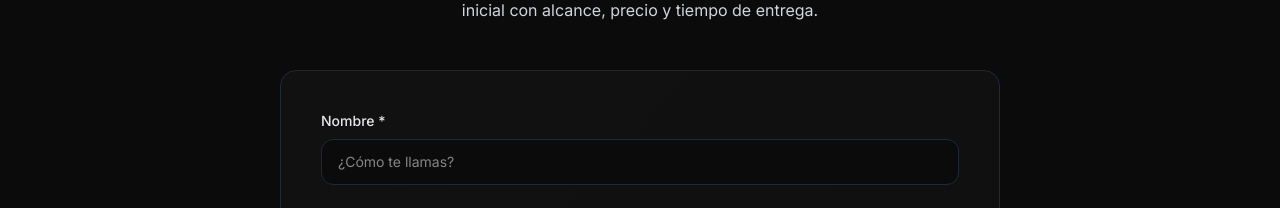
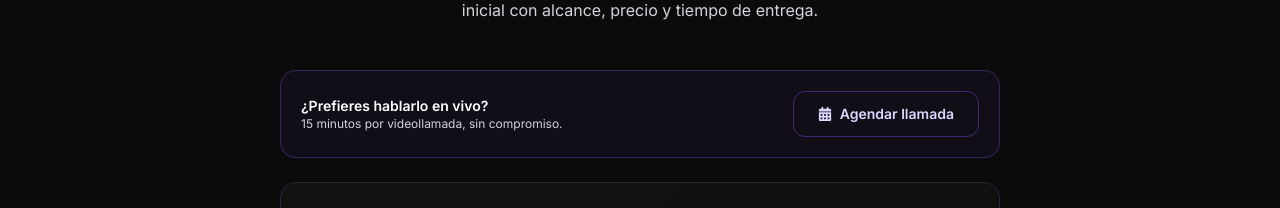
Before and after one commit to FronDeveloper/portafolio-wilson-dev, a Next.js app: page /cotizar in a window 1280 px wide. Shown: the part 328-536 px from the top of the page. Built offline with nearby package versions, Linux system fonts and the light colour scheme; no server answers.

Commit message:
P1: agenda de llamadas con Cal.com en contacto, cotizar, gracias, chat y propuestas (evento GA4 schedule_call)

```diff
--- a/app/contact/page.jsx
+++ b/app/contact/page.jsx
@@ -1,6 +1,7 @@
 "use client";
 
 import Navbar from "@/components/Navbar";
+import AgendarLlamada from "@/components/AgendarLlamada";
 import { useState, useEffect } from "react";
 import Link from "next/link";
 import {
@@ -221,6 +222,17 @@ export default function Contact() {
           </div>
         )}
 
+        <div className="mt-10 bg-[#111] p-6 rounded-xl border border-[#C2B280]/30">
+          <h2 className="text-lg font-semibold mb-2">
+            ¿Prefieres hablarlo en vivo?
+          </h2>
+          <p className="text-gray-300 text-sm mb-4">
+            Agenda una llamada de 15 minutos: revisamos qué necesitas, si te
+            puedo ayudar y qué sigue. Sin compromiso.
+          </p>
+          <AgendarLlamada ubicacion="contacto" />
+        </div>
+
         <div className="mt-10 pt-6 border-t border-gray-800">
           <h3 className="text-lg font-semibold mb-3">También puedes contactarme directamente:</h3>
           <p className="text-gray-400">📧 wilson.arroyo12@gmail.com</p>
--- a/app/cotizar/page.jsx
+++ b/app/cotizar/page.jsx
@@ -15,6 +15,7 @@ import {
   captureUTMParams,
   getAttribution,
 } from "@/lib/analytics/meta-events";
+import AgendarLlamada from "@/components/AgendarLlamada";
 import { PRESUPUESTOS, TIPOS_PROYECTO } from "@/lib/pricing";
 
 export default function CotizarPage() {
@@ -141,6 +142,23 @@ export default function CotizarPage() {
             Cuéntame qué necesitas. En menos de 24 horas te envío una propuesta
             inicial con alcance, precio y tiempo de entrega.
           </p>
+        </div>
+
+        <div className="mb-6 flex flex-col gap-4 rounded-2xl border border-violet-500/30 bg-violet-500/5 p-5 sm:flex-row sm:items-center sm:justify-between">
+          <div>
+            <p className="text-sm font-semibold text-white">
+              ¿Prefieres hablarlo en vivo?
+            </p>
+            <p className="text-xs text-gray-300">
+              15 minutos por videollamada, sin compromiso.
+            </p>
+          </div>
+          <AgendarLlamada
+            ubicacion="cotizar"
+            variante="violeta"
+            etiqueta="Agendar llamada"
+            className="shrink-0"
+          />
         </div>
 
         <div className="bg-gradient-to-br from-[#111] to-[#0F0F0F] border border-gray-800 rounded-2xl p-6 md:p-10">
--- a/app/gracias/page.jsx
+++ b/app/gracias/page.jsx
@@ -1,5 +1,6 @@
 import Link from "next/link";
 import { FaCheckCircle, FaWhatsapp, FaArrowRight } from "react-icons/fa";
+import AgendarLlamada from "@/components/AgendarLlamada";
 
 // Página de confirmación: no debe indexarse ni disparar otro evento Lead.
 export const metadata = {
@@ -49,7 +50,7 @@ export default function GraciasPage() {
                 2
               </span>
               <span>
-                Si te interesa, agendamos una llamada de 30 min para detallar el
+                Si te interesa, agendamos una llamada de 15 min para detallar el
                 proyecto.
               </span>
             </li>
@@ -63,6 +64,13 @@ export default function GraciasPage() {
               </span>
             </li>
           </ol>
+        </div>
+
+        <div className="bg-[#111] border border-[#C2B280]/30 rounded-2xl p-6 mb-6">
+          <p className="text-sm text-gray-300 mb-4">
+            ¿Prefieres no esperar el correo? Elige tú mismo el horario.
+          </p>
+          <AgendarLlamada ubicacion="gracias" className="w-full sm:w-auto" />
         </div>
 
         <div className="bg-green-500/5 border border-green-500/20 rounded-2xl p-6 mb-6">
--- a/app/panel/page.tsx
+++ b/app/panel/page.tsx
@@ -118,6 +118,10 @@ ${mdToHtmlBody(md)}
       Para iniciar el proyecto, responde este documento escribiendo “Aprobado” y realiza el
       anticipo del 50%. La propuesta tiene una validez de 15 días calendario desde la fecha de emisión.
     </p>
+    <p style="margin:0 0 16px; font-size:12px; line-height:1.7; color:#555;">
+      ¿Quieres resolver dudas antes de aprobar? Agenda una llamada de 15 minutos aquí:
+      <a href="https://cal.com/wvalencia/llamada-inicial" style="color:#6E5A20;">cal.com/wvalencia/llamada-inicial</a>
+    </p>
     <table style="width:100%; border-collapse:collapse; font-size:12px; color:#555;">
       <tr>
         <td style="width:50%; padding:0 12px 0 0; vertical-align:bottom;">
@@ -138,7 +142,8 @@ ${mdToHtmlBody(md)}
   <div style="margin-top:28px; border-top:1px solid #e5e0d5; padding-top:18px;">
     <p style="margin:0; font-size:12px; color:#777;">
       Wilson Valencia · WhatsApp +57 301 2821174 ·
-      <a href="https://wvalencia-dev.vercel.app" style="color:#8a7a55;">wvalencia-dev.vercel.app</a>
+      <a href="https://wvalencia-dev.vercel.app" style="color:#8a7a55;">wvalencia-dev.vercel.app</a> ·
+      <a href="https://cal.com/wvalencia/llamada-inicial" style="color:#8a7a55;">Agendar 15 min</a>
     </p>
   </div>
 </div>
--- /dev/null
+++ b/components/AgendarLlamada.jsx
@@ -0,0 +1,48 @@
+"use client";
+
+/**
+ * AgendarLlamada — botón hacia la agenda pública de Cal.com
+ * ============================================================
+ * Abre el enlace en una pestaña nueva (nunca en la misma: el
+ * visitante no debe perder el sitio) y registra el evento GA4
+ * `schedule_call` con la ubicación donde se hizo clic.
+ *
+ * La URL vive en lib/pricing.ts (CAL_URL) para cambiarla en un
+ * solo lugar cuando cambie el dominio o el slug del evento.
+ * ============================================================
+ */
+
+import { FaCalendarAlt } from "react-icons/fa";
+import { CAL_URL } from "@/lib/pricing";
+import { trackGAEvent } from "@/lib/analytics/meta-events";
+
+const VARIANTES = {
+  primario: "bg-[#C2B280] hover:bg-[#d4c69a] text-black font-bold px-6 py-3",
+  secundario:
+    "border border-[#C2B280]/50 text-[#C2B280] hover:bg-[#C2B280]/10 font-semibold px-6 py-3",
+  violeta:
+    "border border-violet-500/40 text-violet-200 hover:bg-violet-500/10 font-semibold px-6 py-3",
+  chat: "w-full bg-[#C2B280] hover:bg-[#d4c69a] text-black font-bold text-xs py-2.5 px-4",
+};
+
+export default function AgendarLlamada({
+  ubicacion = "sitio",
+  variante = "primario",
+  etiqueta = "Agendar llamada de 15 min",
+  className = "",
+}) {
+  const clases = VARIANTES[variante] || VARIANTES.primario;
+
+  return (
+    <a
+      href={CAL_URL}
+      target="_blank"
+      rel="noopener noreferrer"
+      onClick={() => trackGAEvent("schedule_call", { ubicacion })}
+      className={`inline-flex items-center justify-center gap-2 rounded-xl text-sm transition ${clases} ${className}`}
+    >
+      <FaCalendarAlt aria-hidden="true" />
+      {etiqueta}
+    </a>
+  );
+}
--- a/components/ChatWidget.jsx
+++ b/components/ChatWidget.jsx
@@ -24,6 +24,7 @@ import {
   FaLock,
 } from "react-icons/fa";
 import PropuestaForm from "./PropuestaForm";
+import AgendarLlamada from "./AgendarLlamada";
 import {
   trackMetaEvent,
   trackGAEvent,
@@ -388,6 +389,12 @@ export default function ChatWidget() {
                   >
                     📝 Solicitar mi propuesta
                   </button>
+                  <AgendarLlamada
+                    ubicacion="chat_lead"
+                    variante="chat"
+                    etiqueta="Agendar llamada de 15 min"
+                    className="mb-2"
+                  />
                   <button
                     onClick={whatsappDirecto}
                     className="w-full border border-[#25D366]/50 text-[#25D366] hover:bg-[#25D366]/10 font-semibold text-xs py-2.5 rounded-lg transition flex items-center justify-center gap-1.5"
--- a/lib/pricing.ts
+++ b/lib/pricing.ts
@@ -17,6 +17,13 @@ export const SITE_URL =
 
 export const WHATSAPP_PHONE = "573012821174";
 export const CONTACT_EMAIL = "wilson.arroyo12@gmail.com";
+
+/**
+ * Agenda pública (Cal.com) — llamada inicial de 15 min.
+ * Se enlaza como página externa, NO se embebe: el widget de Cal.com
+ * carga scripts y cookies de terceros y rompe el 100 de Lighthouse.
+ */
+export const CAL_URL = "https://cal.com/wvalencia/llamada-inicial";
 
 /** Equivalencia usada solo para mostrar rangos orientativos en USD. */
 export const COP_POR_USD = 4000;
--- a/lib/proposal.ts
+++ b/lib/proposal.ts
@@ -10,6 +10,7 @@
  */
 
 import crypto from "node:crypto";
+import { CAL_URL } from "./pricing";
 
 // ── Sesión del panel ─────────────────────────────────────────────────────────
 
@@ -153,7 +154,7 @@ Con los datos del cliente, escribe una propuesta comercial profesional, cálida
 8. ## Garantía y soporte (incluye 30 días de soporte post-lanzamiento para corregir errores del alcance entregado, sin costo. No cubre cambios nuevos ni funcionalidades adicionales. Después de ese periodo está disponible el mantenimiento mensual: Básico $250.000 COP (1 h/mes), Estándar $350.000 COP (2 h/mes, el más elegido) y Premium $750.000 COP (4 h/mes); hora adicional $100.000 COP. Menciona solo los planes, sin presionar)
 9. ## Propiedad intelectual (al completar el pago total, el cliente es dueño del código y de los entregables del proyecto. Wilson conserva el derecho de mostrar el trabajo en su portafolio, salvo que se acuerde confidencialidad por escrito. Las librerías y servicios de terceros mantienen sus propias licencias)
 10. ## Por qué trabajar conmigo (2-3 líneas. PUEDES mencionar proyectos reales SOLO de esta lista y únicamente los que apliquen: FlowBill (SaaS para agencias creativas), AgendaPro (reservas en línea), VentaChat AI (atención comercial por WhatsApp con IA), InsightAI Dashboard (dashboard de inventario y ventas), PisArte (e-commerce de calzado), Mínimo Studio (e-commerce de moda), Saberly (gestión escolar multiinstitución), ARISE Shadow System (app móvil de entrenamiento gamificada), Fundación FAEBO (sitio institucional). Menciona tecnologías solo si suman: React, Next.js, TypeScript, Node.js, Flutter, Firebase, Supabase, PostgreSQL, MySQL, Stripe, Wompi, PSE, Efecty, integraciones de IA)
-11. ## Siguiente paso (invita a una conversación de 15-20 minutos para afinar el alcance; WhatsApp de Wilson: https://wa.me/573012821174 ; también puede usar https://wvalencia-dev.vercel.app/cotizar). Cierra con la firma exacta en una línea aparte:
+11. ## Siguiente paso (invita a una conversación de 15 minutos para afinar el alcance; para agendar puede elegir el horario directo aquí: ${CAL_URL} ; WhatsApp de Wilson: https://wa.me/573012821174 ; también puede escribir por https://wvalencia-dev.vercel.app/cotizar). Cierra con la firma exacta en una línea aparte:
 **Wilson Valencia** — Desarrollador Full-Stack — WhatsApp +57 301 2821174 — wvalencia-dev.vercel.app
 
 # REGLAS ESTRICTAS
```
Also changed, not shown: 1 other file (tests, documents, lock files or other folders).
